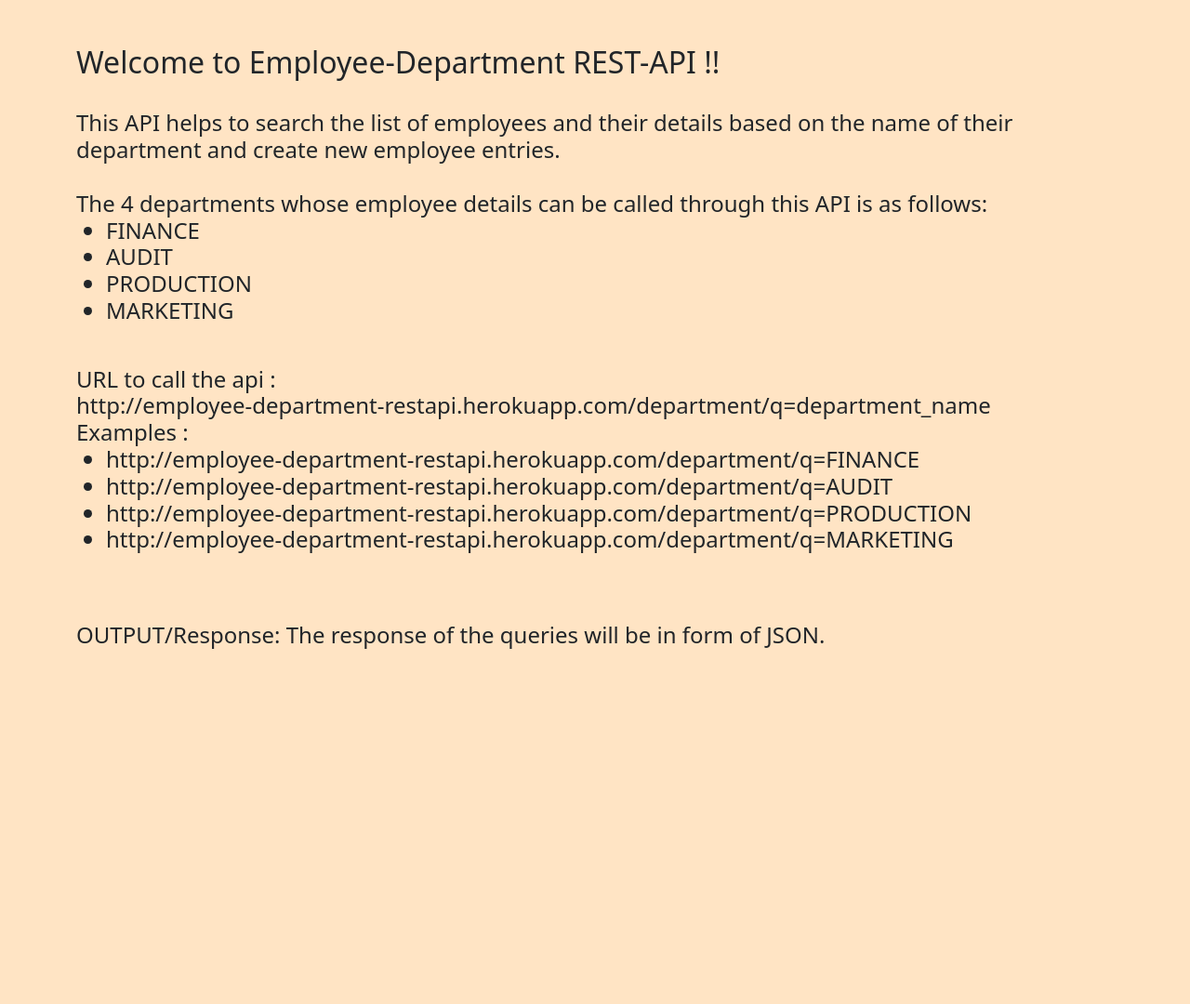
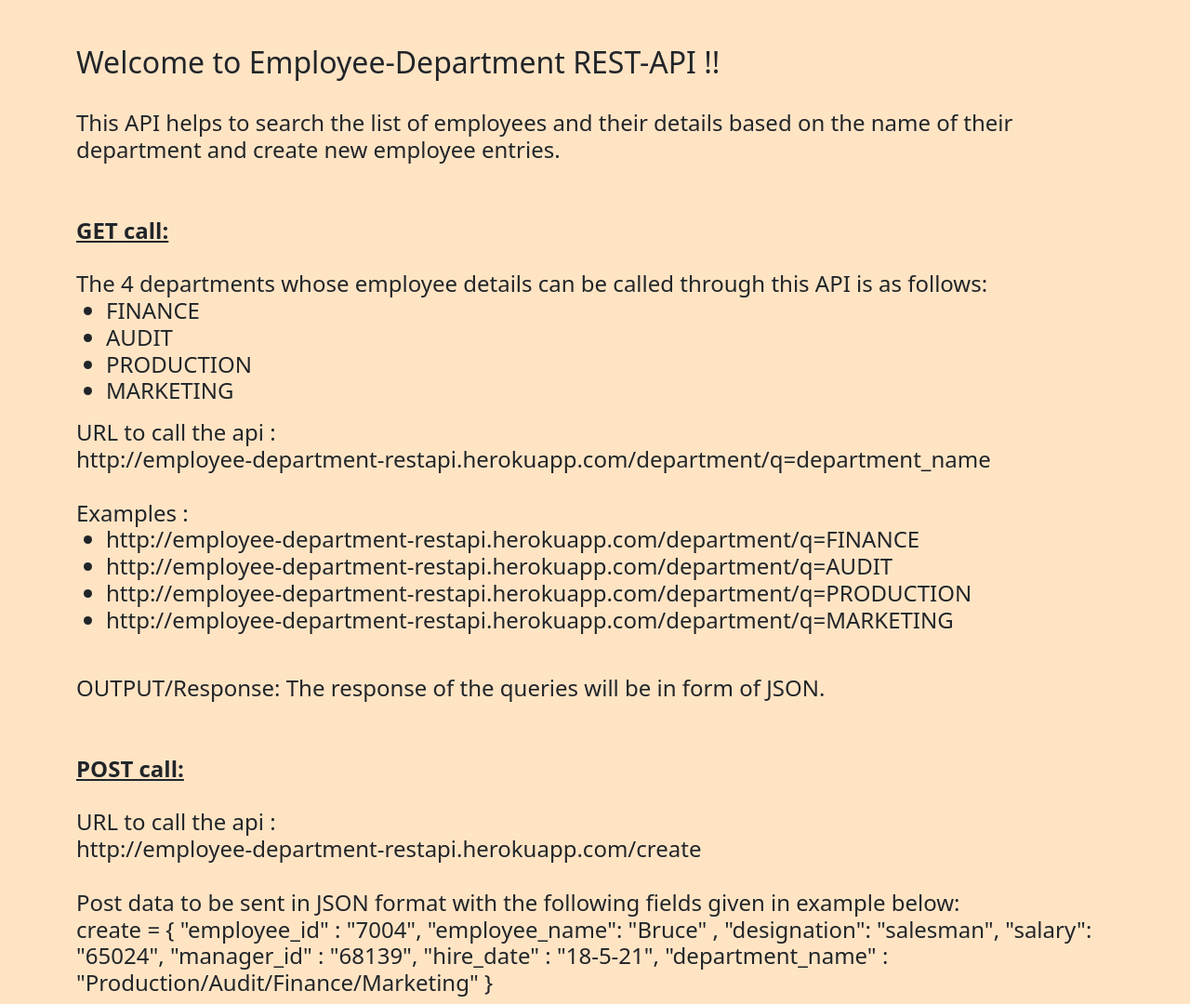
Before and after one commit to shubham8patni/employee-department-RESTapi, a Flask app: page / in a window 1280 px wide. Shown: the part 56-1136 px from the top of the page at 93% size. Before the commit the page ends 754 px from the top, so only its background shows below. Run offline with Flask 2, Linux system fonts and the light colour scheme.

Commit message:
march 29 home page update

```diff
--- a/templates/index.html
+++ b/templates/index.html
@@ -10,17 +10,22 @@
   {% endwith %}
     <div class="container pt-5">
         <h2>Welcome to Employee-Department REST-API !!</h2><br>
-        <h4>This API helps to search the list of employees and their details based on the name of their department and create new employee entries.<br><br> The 4 departments whose employee details can be called through this API is as follows: <br>
+        <h4>This API helps to search the list of employees and their details based on the name of their department and create new employee entries.<br><br>
+
+          <br>
+          <u><b>GET call:</b></u>
+          <br><br>
+          The 4 departments whose employee details can be called through this API is as follows: <br>
           <ul>
             <li>FINANCE</li>
             <li>AUDIT</li>
             <li>PRODUCTION</li>
             <li>MARKETING</li>
           </ul>
-          <br>
+
 
           URL to call the api : <br>
-          http://employee-department-restapi.herokuapp.com/department/q=department_name <br>
+          http://employee-department-restapi.herokuapp.com/department/q=department_name <br><br>
 
           Examples :
           <ul>
@@ -31,8 +36,27 @@
           </ul>
 
           <br>
+
+          OUTPUT/Response: The response of the queries will be in form of JSON.
+
+          <br><br><br>
+          <u><b>POST call:</b></u>
+          <br><br>
+          URL to call the api : <br>
+          http://employee-department-restapi.herokuapp.com/create
+          <br><br>
+          Post data to be sent in JSON format with the following fields given in example below:
           <br>
-          OUTPUT/Response: The response of the queries will be in form of JSON.
+            create = {
+                "employee_id" : "7004",
+                "employee_name": "Bruce" ,
+                "designation": "salesman",
+                "salary": "65024",
+                "manager_id" : "68139",
+                "hire_date" : "18-5-21",
+                "department_name" : "Production/Audit/Finance/Marketing"
+            }
+
         </h4>
         <!-- {% for i in name %} <!-- This is the format to write python directly in html file in flask. -->
             <!-- {% if i == "mtech" %}
```
